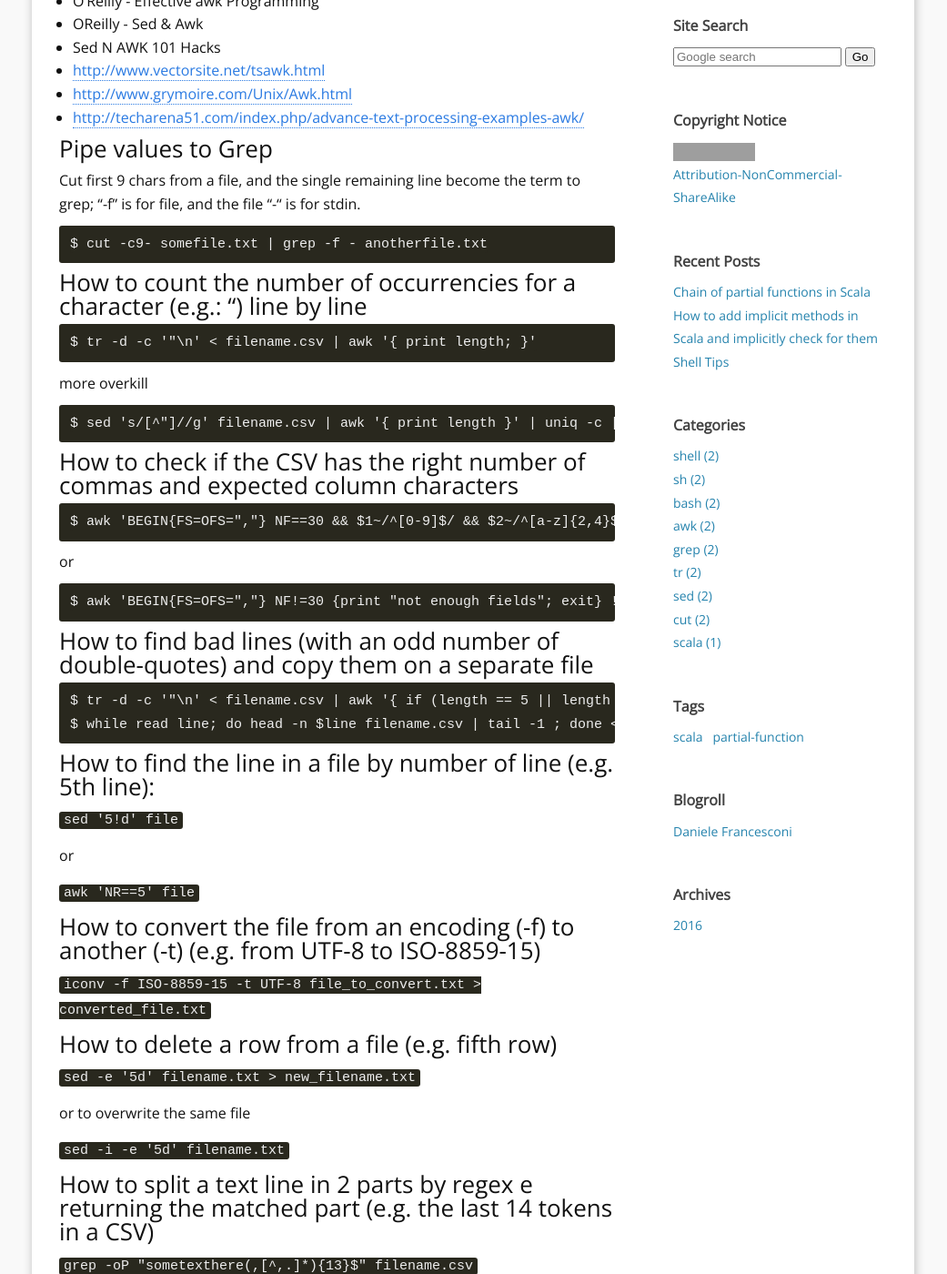
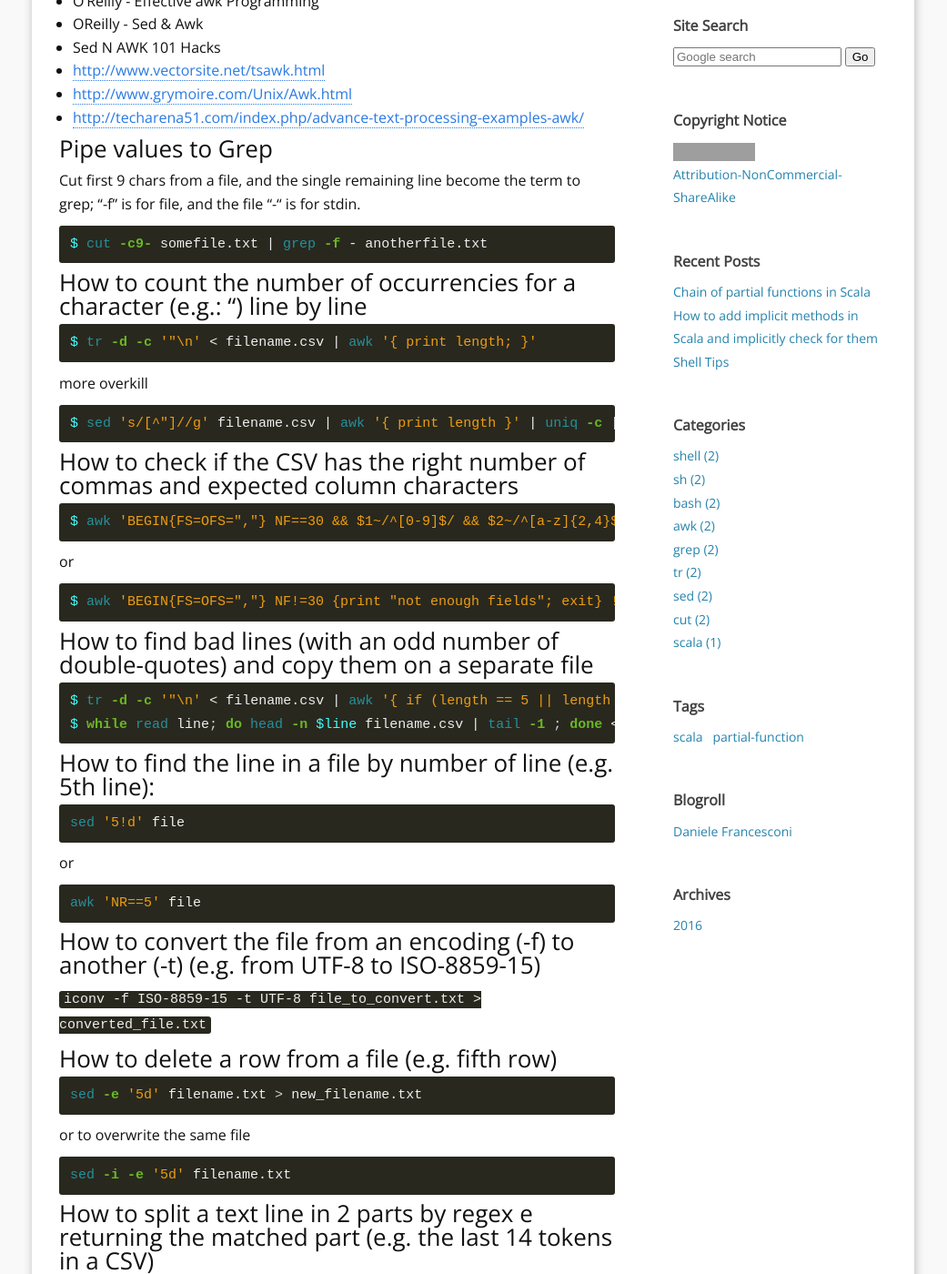
Before and after one commit to danfran/danfran.github.io, a Jekyll site: the page built from _posts/2016-11-19-shell-tips.md, in a window 1280 px wide and 1400 px high, scrolled down 366 px. Shown: the whole window at 91% size, without its empty margins (120-1161 px from the left). Built offline with Jekyll 4.4.1, drawn with Linux system fonts in a browser that asks for light colours; nearby versions of some CDN libraries; comment, search, counter and statistics services are not loaded; some of the changed text lies outside the part shown; grey boxes are pictures that could not be loaded.

Commit message:
cleaning posts

````diff
--- a/_posts/2016-11-19-shell-tips.md
+++ b/_posts/2016-11-19-shell-tips.md
@@ -16,72 +16,90 @@ categories: shell sh bash awk grep tr sed cut
 ### Pipe values to Grep
 Cut first 9 chars from a file, and the single remaining line become the term to grep; "-f" is for file, and the file "-" is for stdin.
 
-```{sh}
+```sh
 $ cut -c9- somefile.txt | grep -f - anotherfile.txt
 ```
 
 ### How to count the number of occurrencies for a character (e.g.: ") line by line
-```{sh}
+```sh
 $ tr -d -c '"\n' < filename.csv | awk '{ print length; }'
 ```
 
 more overkill
 
-```{sh}
+```sh
 $ sed 's/[^"]//g' filename.csv | awk '{ print length }' | uniq -c | sort
 ```
 
 ### How to check if the CSV has the right number of commas and expected column characters
-```{sh}
+```sh
 $ awk 'BEGIN{FS=OFS=","} NF==30 && $1~/^[0-9]$/ && $2~/^[a-z]{2,4}$/ && $3~/^[YN]$/' filename.csv
 ```
 
 or
 
-```{sh}
+```sh
 $ awk 'BEGIN{FS=OFS=","} NF!=30 {print "not enough fields"; exit} !($1~/^[0-9]$/) {print "1st field invalid"; exit}' filename.csv
 ```
 
 ### How to find bad lines (with an odd number of double-quotes) and copy them on a separate file
-```{sh}
+```sh
 $ tr -d -c '"\n' < filename.csv | awk '{ if (length == 5 || length == 3) print NR }' > lines.txt
 $ while read line; do head -n $line filename.csv | tail -1 ; done <lines.txt > bad_lines.txt
 ```
 
 ### How to find the line in a file by number of line (e.g. 5th line):
-```sed '5!d' file```
+```sh
+sed '5!d' file
+```
 
 or
 
-```awk 'NR==5' file```
+```sh
+awk 'NR==5' file
+```
 
 ### How to convert the file from an encoding (-f) to another (-t) (e.g. from UTF-8 to ISO-8859-15)
 ```iconv -f ISO-8859-15 -t UTF-8 file_to_convert.txt > converted_file.txt```
 
 ### How to delete a row from a file (e.g. fifth row)
-```sed -e '5d' filename.txt > new_filename.txt```
+```sh
+sed -e '5d' filename.txt > new_filename.txt
+```
 
 or to overwrite the same file
 
-```sed -i -e '5d' filename.txt```
+```sh
+sed -i -e '5d' filename.txt
+```
 
 ### How to split a text line in 2 parts by regex e returning the matched part (e.g. the last 14 tokens in a CSV)
-```grep -oP "sometexthere(,[^,.]*){13}$" filename.csv```
+```sh
+grep -oP "sometexthere(,[^,.]*){13}$" filename.csv
+```
 
 ### How to remove lines from one file that have indexes in another file at the first column
-```awk 'NR==FNR{a[$1]=$1;next} !a[$1]'  indexes.txt file.txt > cleaned_file.txt```
+```sh
+awk 'NR==FNR{a[$1]=$1;next} !a[$1]'  indexes.txt file.txt > cleaned_file.txt
+```
 
 ### Convert to lower case (for example a file)
-```cat file.txt | tr '[:upper:]' '[:lower:]' > file_lowercase.txt ```
+```sh
+cat file.txt | tr '[:upper:]' '[:lower:]' > file_lowercase.txt
+```
 
 ### Display the nth line number of a file (e.g. 1002th line)
-```sed "1002q;d" file.txt```
+```sh
+sed "1002q;d" file.txt
+```
 
 ### How to redirect output to a location I don't have permission to write to
-```sudo sh -c 'head -1000000 filename.txt > filename.txt.part'```
+```sh
+sudo sh -c 'head -1000000 filename.txt > filename.txt.part'
+```
 
 ### How to create different output files when process a CSV based on field conditions
-```{sh}
+```sh
 awk -F\, '$8 == "\"Some value\"" {
     gsub(/"| /, "", $6);
 
@@ -99,7 +117,7 @@ awk -F\, '$8 == "\"Some value\"" {
 ```
 
 ### Find the lines included in one file and not include in another one
-```{sh}
+```sh
 $ cat a.csv
 aaa
 bbb
@@ -115,9 +133,3 @@ eee
 $ grep -Fvf b.csv a.csv
 ccc
 ```
-
-### Extract attribute values from XML
-```{sh}
-$ echo '<mydata att1="foo" att2="bar" att3="ter" />' | grep -oPm1 "(?<=att2=\")[^\"]+"
-bar
-```
````
